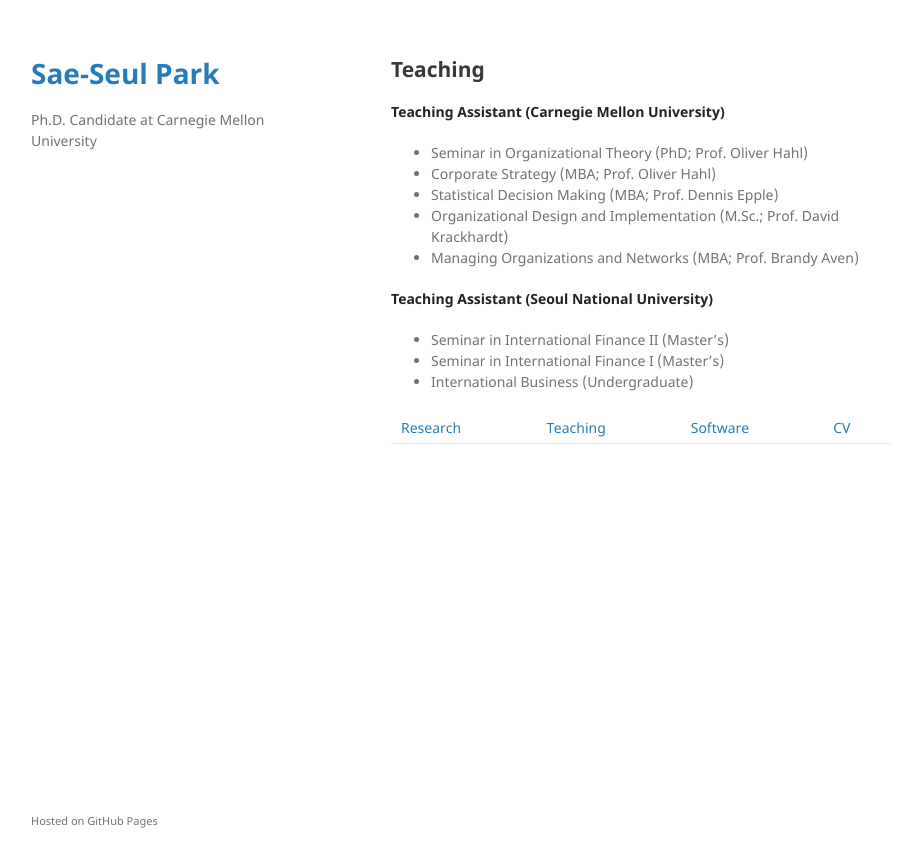
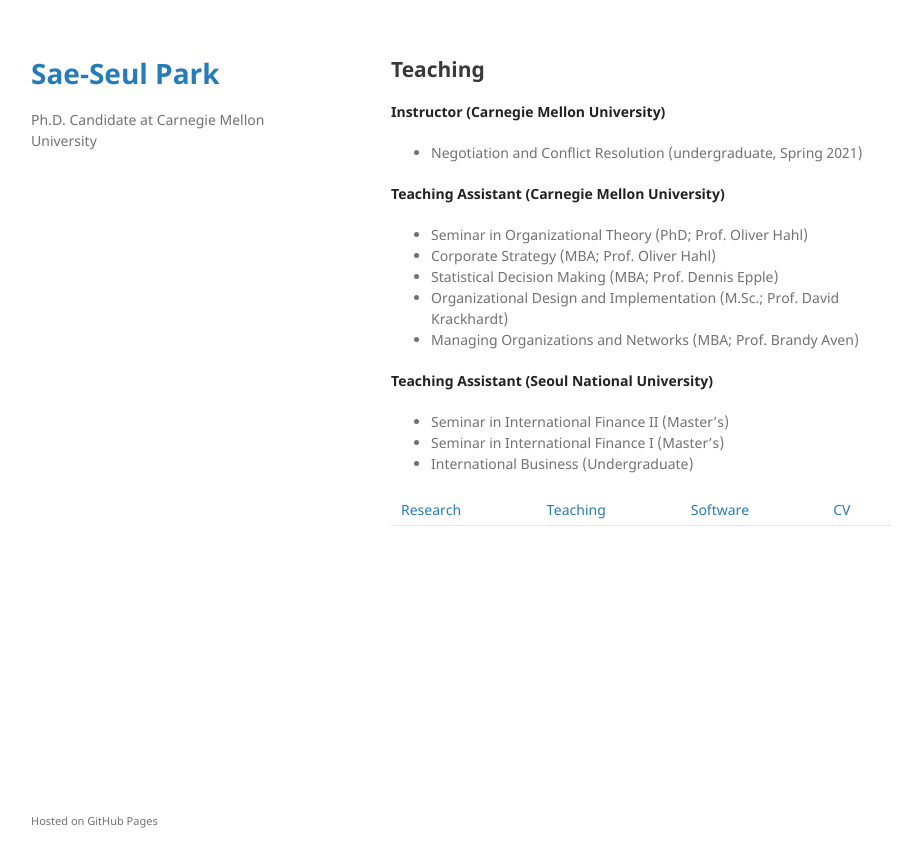
Before and after one commit to saepark/saepark.github.io, a Jekyll site: the page built from teaching.md, in a window 1280 px wide. Shown: the top 867 px of the page, without its empty margins (179-1101 px from the left). Built offline with Jekyll 4.4.1, drawn with Linux system fonts in a browser that asks for light colours; our own code applies the rules of GitHub Pages for plain Markdown files.

Commit message:
Update teaching.md

```diff
--- a/teaching.md
+++ b/teaching.md
@@ -3,6 +3,10 @@
 ---
 
 ## Teaching
+
+**Instructor (Carnegie Mellon University)**
+
+* Negotiation and Conflict Resolution (undergraduate, Spring 2021)
 
 **Teaching Assistant (Carnegie Mellon University)**
 
```
